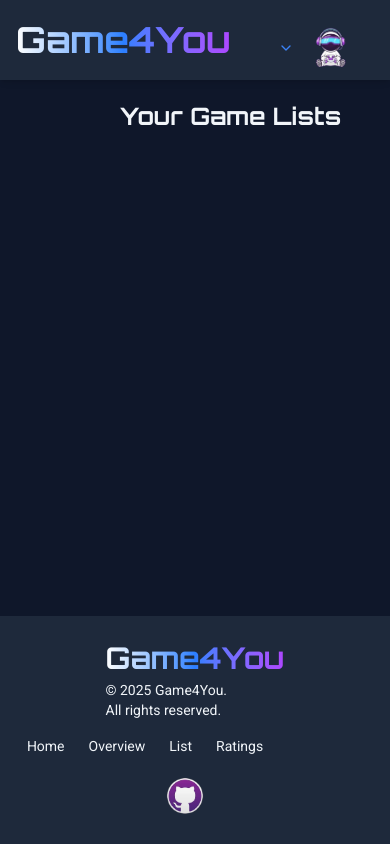
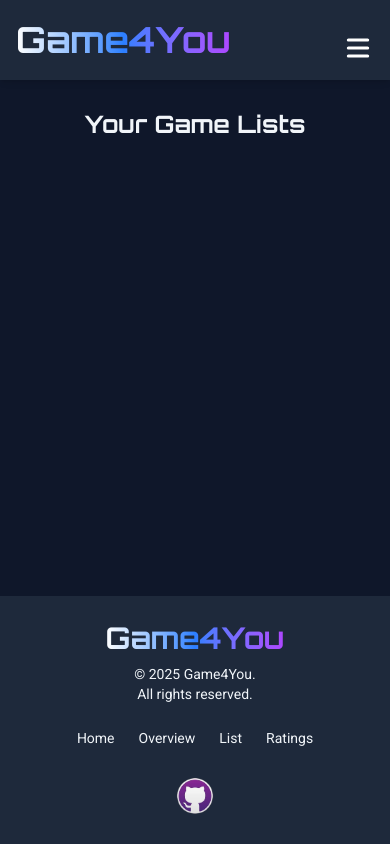
Before and after one commit to EmilHakanzon/Game4You, a Next.js app in the folder api-project-f24/: page /list in a window 390 px wide. Built offline with nearby package versions, Linux system fonts and the light colour scheme.

Commit message:
fixed the styling so it fit for responsive device

```diff
--- a/api-project-f24/src/app/overview/page.tsx
+++ b/api-project-f24/src/app/overview/page.tsx
@@ -13,9 +13,7 @@ export default function OverviewPage() {
       {/* <div className="rounded-lg">
         <img src="/Skärmbild 2025-05-06 190955.jpg" alt="hero-img" className="w-full "/>
       </div> */}
-      <main className="pl-[230px]">
         <OverViewList />
-      </main>
     </div>
   );
 }
--- a/api-project-f24/src/components/footer/footer.tsx
+++ b/api-project-f24/src/components/footer/footer.tsx
@@ -3,22 +3,21 @@ import Link from "next/link";
 export default function Footer() {
   return (
     <footer className="bg-[#1E293B] text-[#F1F5F9] py-6 mt-auto">
-      <div className="max-w-7xl mx-auto px-4 flex flex-col md:flex-row justify-between items-center space-y-4 md:space-y-0">
+      <div className="max-w-7xl mx-auto px-4 flex flex-col md:flex-row justify-between items-center space-y-6 md:space-y-0">
         {/* Left - Logo/Text */}
-        <div className="flex items-center space-x-2">
+        <div className="flex flex-col items-center md:items-start space-y-2 text-center md:text-left">
           <Link href="/">
             <h1 className="text-3xl font-bold bg-gradient-to-r from-white via-blue-500 to-purple-500 text-transparent bg-clip-text">
               Game4You
             </h1>
-            <p className="text-[#F1F5F9] text-sm mt-1">
-              © {new Date().getFullYear()} Game4You. <br></br>All rights
-              reserved.
-            </p>
           </Link>
+          <p className="text-[#F1F5F9] text-sm">
+            © {new Date().getFullYear()} Game4You. <br /> All rights reserved.
+          </p>
         </div>
 
         {/* Center - Links */}
-        <div className="flex space-x-6 text-sm pr-25">
+        <div className="flex flex-wrap justify-center md:justify-start space-x-6 text-sm">
           <a href="/" className="hover:text-purple-400 transition">
             Home
           </a>
@@ -34,7 +33,7 @@ export default function Footer() {
         </div>
 
         {/* Right - Icons */}
-        <div className="flex space-x-4 pr-5">
+        <div className="flex justify-center md:justify-end space-x-4">
           <a
             href="https://github.com/EmilJohanssonz/framework-project-f24"
             target="_blank"
--- a/api-project-f24/src/components/gameList/gameListPage.tsx
+++ b/api-project-f24/src/components/gameList/gameListPage.tsx
@@ -5,8 +5,6 @@ import GameListItem from "@/ui/GameListItem";
 const GameListPage = () => {
   const { games } = UseGameListStore();
 
-  // Denna funktion grupperar spelen efter listnamn
-  // och returnerar ett objekt där varje nyckel är ett listnamn
   const groupedByList = games.reduce(
     (acc, game) => {
       if (!acc[game.listName]) acc[game.listName] = [];
@@ -17,14 +15,20 @@ const GameListPage = () => {
   );
 
   return (
-    <div className="p-6 space-y-8">
-      <h1 className="text-2xl font-bold pl-20">Your Game Lists</h1>
+    <div className="px-4 sm:px-6 md:px-10 lg:px-20 py-8 space-y-12 max-w-7xl mx-auto">
+      <h1 className="text-2xl sm:text-3xl font-bold text-center md:text-left text-slate-100">
+        Your Game Lists
+      </h1>
 
       {Object.entries(groupedByList).map(([listName, listGames]) => (
         <div key={listName}>
-          <h2 className="text-xl font-semibold mb-2 -mt-5 pl-20">{listName}</h2>
-          <GameListSummary games={listGames} />
-          <div className="mt-5 pl-20 grid grid-cols-1 sm:grid-cols-2 md:grid-cols-3 lg:grid-cols-4 gap-4">
+          <h2 className="text-xl sm:text-2xl text-center md:text-left font-semibold mb-4  text-slate-200">
+            {listName}
+          </h2>
+          <div className="flex justify-center items-center pr-10 md:text-left md:justify-start md:-ml-16">
+            <GameListSummary games={listGames} />
+          </div>
+          <div className="mt-6 grid gap-4 grid-cols-2 sm:grid-cols-2 md:grid-cols-3 lg:grid-cols-4">
             {listGames.map((game) => (
               <GameListItem key={game.id} game={game} />
             ))}
--- a/api-project-f24/src/components/motion/gameCardHomeHeader.tsx
+++ b/api-project-f24/src/components/motion/gameCardHomeHeader.tsx
@@ -7,7 +7,7 @@ export default function Header({ title }: { title: string }) {
       initial="hidden"
       animate="show"
       exit="exit"
-      className="text-2xl font-bold mb-6 pl-15 text-[#F1F5F9] stroke-2 "
+      className="text-center md:text-left md:pl-[60px] text-2xl font-bold mb-6 text-[#F1F5F9] stroke-2"
     >
       {title}
     </motion.h1>
--- /dev/null
+++ b/api-project-f24/src/components/nav/mobileMenu.tsx
@@ -0,0 +1,36 @@
+"use client";
+
+import DropDown from "@/ui/dropdown";
+import { SearchBar } from "@/ui/searchbar";
+
+interface MobileMenuProps {
+  isOpen: boolean;
+  pathname: string;
+}
+
+export default function MobileMenu({ isOpen, pathname }: MobileMenuProps) {
+  if (!isOpen) return null;
+
+  return (
+    <div className="md:hidden bg-[#1E293B] -mt-2 transition-all duration-300 opacity-80">
+      <div className="flex items-center justify-between">
+        {/* Left: Dropdown and Avatar */}
+        <div className="flex items-center space-x-1">
+          <DropDown />
+          <img
+            src="avatar.png"
+            alt="gamingavatar"
+            className="object-contain w-12 h-12 rounded-full"
+          />
+        </div>
+
+        {/* Right: SearchBar */}
+        {pathname === "/" && (
+          <div className="flex-1">
+            <SearchBar />
+          </div>
+        )}
+      </div>
+    </div>
+  );
+}
--- a/api-project-f24/src/components/nav/navbar.tsx
+++ b/api-project-f24/src/components/nav/navbar.tsx
@@ -4,29 +4,50 @@ import DropDown from "@/ui/dropdown";
 import LogoNav from "@/ui/logoNav";
 import { SearchBar } from "@/ui/searchbar";
 import { usePathname } from "next/navigation";
+import { useState } from "react";
+import { HiMenu, HiX } from "react-icons/hi";
+import MobileMenu from "@/components/nav/mobileMenu";
 
 export default function Navbar() {
-  // usePathname används för att hämta den aktuela sidan path
-  // sedan så säkerställer den att searchbar bara rederas på home
   const pathname = usePathname();
+  const [isMenuOpen, setIsMenuOpen] = useState(false);
 
   return (
     <header className="bg-[#1E293B] px-4 py-2 shadow-md top-0 w-full fixed h-20 z-50">
       <div className="max-w-7xl mx-auto flex items-center justify-between">
         {/* Logo */}
         <LogoNav />
-        {/* SearchBar */}
-        <div className="flex-1 flex justify-center">
+
+        {/* SearchBar for Desktop */}
+        <div className="hidden md:flex flex-1 justify-center">
           {pathname === "/" && <SearchBar />}
         </div>
-        {/* Dropdown */}
-        <div className="flex items-center pr-5">
+
+        {/* Dropdown and Avatar for Desktop */}
+        <div className="hidden md:flex items-center pr-5">
           <DropDown />
-          {/* Konto-knapp */}
-          <img src="avatar.png" alt="gamingavatar"
-          className="object-contain w-12 h-12"/>
+          <img
+            src="avatar.png"
+            alt="gamingavatar"
+            className="object-contain w-12 h-12"
+          />
         </div>
+
+        {/* Hamburger Menu for Mobile */}
+        <button
+          className="md:hidden flex items-center text-white"
+          onClick={() => setIsMenuOpen(!isMenuOpen)}
+        >
+          {isMenuOpen ? (
+            <HiX className="w-8 h-8" />
+          ) : (
+            <HiMenu className="w-8 h-8" />
+          )}
+        </button>
       </div>
+
+      {/* Mobile Menu */}
+      <MobileMenu isOpen={isMenuOpen} pathname={pathname} />
     </header>
   );
 }
--- a/api-project-f24/src/ui/overviewList.tsx
+++ b/api-project-f24/src/ui/overviewList.tsx
@@ -12,17 +12,20 @@ const OverviewLists = () => {
   }, {});
 
   return (
-    <div className="space-y-6  p-4 rounded-lg  transition max-w-[530px] ">
+    <div className="space-y-8 px-4 sm:px-6 md:px-10 py-6 max-w-3xl mx-auto">
       {Object.entries(grouped)
         .slice(0, 2)
         .map(([listName, games]) => (
           <div key={listName}>
-            <h2 className="text-xl text-white font-bold mb-5">{listName}</h2>
-            <div className="flex gap-15 ">
+            <h2 className="text-xl sm:text-2xl text-white font-bold mb-4 text-center sm:text-left">
+              {listName}
+            </h2>
+
+            <div className="flex gap-4 overflow-x-auto scrollbar-thin scrollbar-thumb-gray-700 pb-2">
               {games.slice(0, 4).map((game) => (
                 <div
                   key={game.id}
-                  className="max-w-[150px] bg-[#1E293B] rounded-lg p-3 flex-shrink-0 hover:shadow-[0_4px_6px_1px_#7C3AED]"
+                  className="min-w-[140px] max-w-[150px] bg-[#1E293B] rounded-lg p-3 flex-shrink-0 hover:shadow-[0_4px_6px_1px_#7C3AED] transition-shadow"
                 >
                   <Link href="/list">
                     <img
@@ -32,7 +35,7 @@ const OverviewLists = () => {
                       height={100}
                       className="rounded-md object-cover"
                     />
-                    <div className="mt-4 text-sm text-white font-medium">
+                    <div className="mt-3 text-sm text-white font-medium truncate">
                       {game.name}
                     </div>
                   </Link>
--- a/api-project-f24/src/ui/searchbar.tsx
+++ b/api-project-f24/src/ui/searchbar.tsx
@@ -38,7 +38,8 @@ export const SearchBar = () => {
           className="px-4 py-2 rounded bg-purple-600 text-white w-full"
         />
         {isSearching && (
-          <Loader2 className="w-5 h-5 text-blue-400 animate-spin absolute right-[220px] mt-2" />
+          <Loader2
+          className="w-5 h-5 text-blue-400 animate-spin absolute right-[220px] mt-2 " />
         )}
       </div>
     </div>
```
